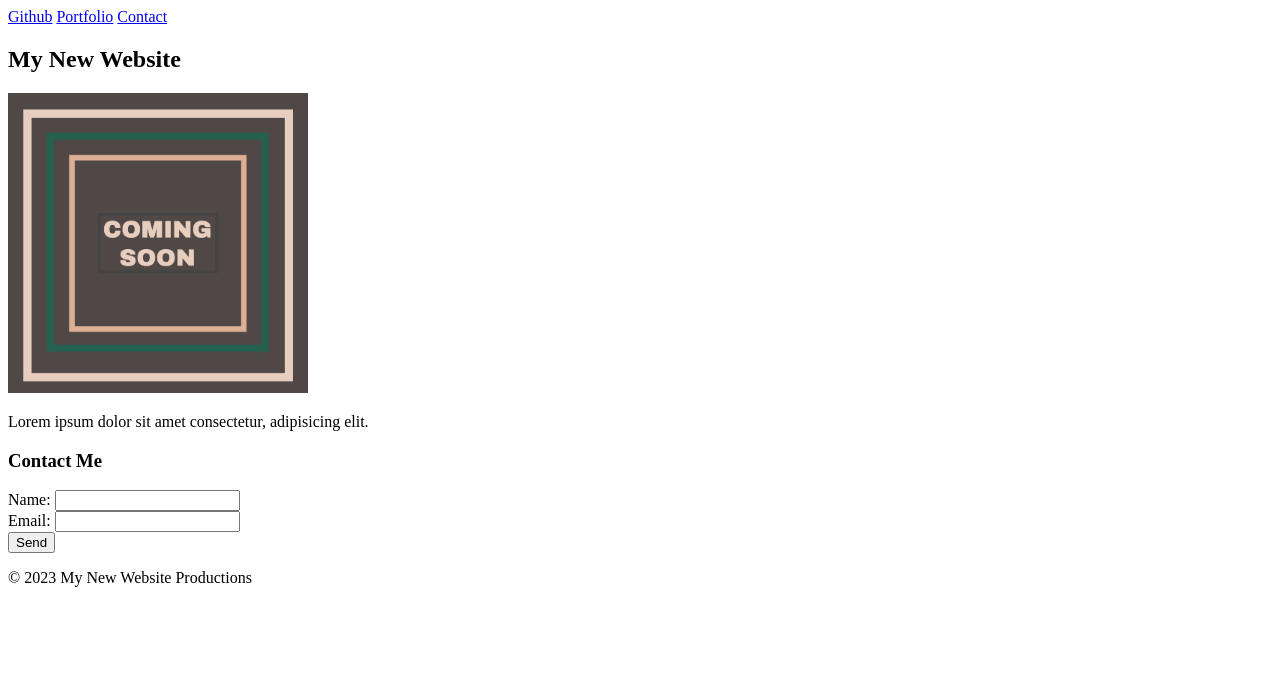
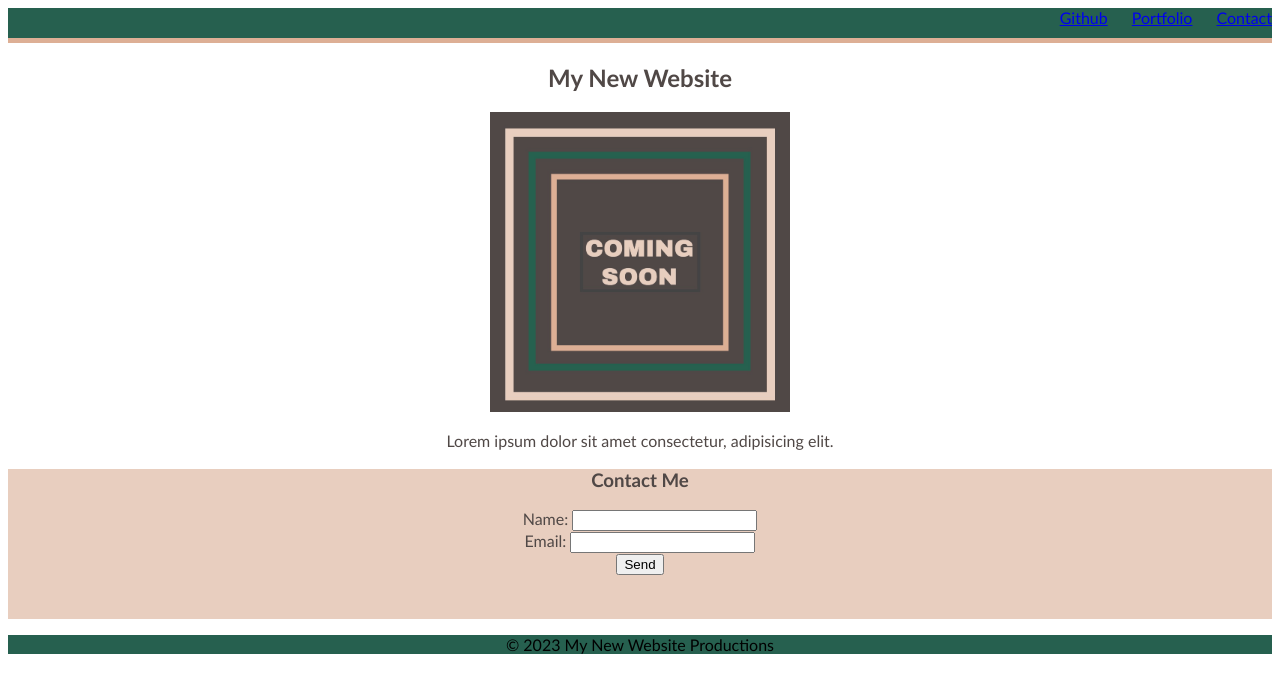
Before and after one commit to acantu9/git-init-sample, a plain HTML site: page index.html in a window 1280 px wide. Drawn offline with Linux system fonts and the light colour scheme.

Commit message:
added css code

```diff
--- a/assets/style.css
+++ b/assets/style.css
@@ -0,0 +1,32 @@
+body {
+    text-align: center;
+    font-family:'Veranda', Calibri, serif ;
+}
+
+header {
+    word-spacing: 20px;
+    text-align: right;
+    background-color: #26604F;
+    height: 30px;
+}
+
+#line {
+    height: 5px;
+    background-color: #DDAF95;
+}
+
+#web {
+    color: #504846;
+}
+
+#contact {
+    color: #504846;
+    text-align: center;
+    background-color: #E8CEBF;
+    height: 150px;
+}
+
+footer {
+    text-align: center;
+    background-color: #26604F;
+}
--- a/index.html
+++ b/index.html
@@ -1,41 +1,63 @@
 <!DOCTYPE html>
+
 <html lang="en">
+
 <head>
+
     <meta charset="UTF-8">
     <meta name="viewport" content="width=device-width, initial-scale=1.0">
+    <link rel="stylesheet" href=".\assets\style.css">
     <title>My New Website</title>
+
 </head>
+
 <body>
+
     <header>
+
         <nav>
             <a href="#">Github</a>
             <a href="#">Portfolio</a>
             <a href="#contact">Contact</a><br/>
         </nav>
+
     </header>
 
-    <section>
+    <section id="line"></section>
+
+    <section id="web">
+
         <h1><strong>My New Website</strong></h1>
+
         <img src=".\assets\images\image_1.png" alt=".\assets\images\image-1.png"
         alt="Image that says 'Coming Soon'" width="300px"/>
+
         <p>Lorem ipsum dolor sit amet consectetur, adipisicing elit.</p>
 
     </section>
 
     <section id="contact">
+
         <h3><strong>Contact Me</strong></h3>
+
         <form>
+
             <label>Name:</label>
             <input type="text"><br>
             <label>Email:</label>
             <input type="text"><br>
-        <button>Send</button>
+
+            <button>Send</button>
+
         </form>
 
     </section>
 
     <footer>
         <p>© 2023 My New Website Productions</p>
-      </footer>
+
+    </footer>
+
 </body>
+
 </html>
```
